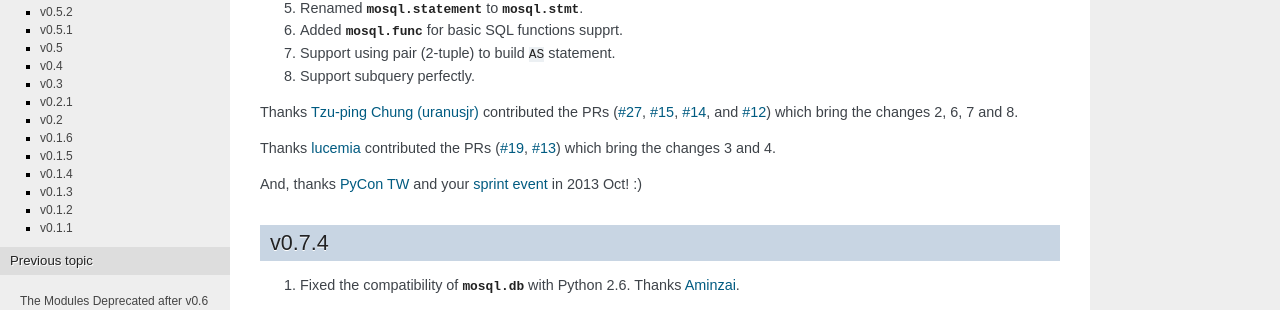
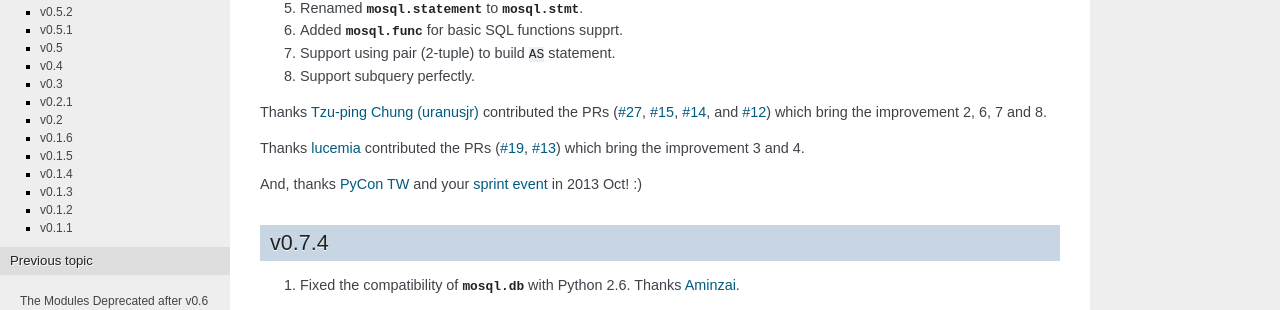
Before and after one commit to moskytw/mosql, a Sphinx documentation site: the page built from docs/changes.rst, in a window 1280 px wide and 900 px high. Shown: the part 267-577 px from the top of the window. Built offline with Sphinx 7.4.7, drawn with Linux system fonts in a browser that asks for light colours.

Commit message:
rewording again

```diff
--- a/docs/changes.rst
+++ b/docs/changes.rst
@@ -17,12 +17,13 @@ Thanks `Tzu-ping Chung (uranusjr) <https://github.com/uranusjr>`_ contributed
 the PRs (`#27 <https://github.com/moskytw/mosql/pull/27>`_,  `#15
 <https://github.com/moskytw/mosql/pull/15>`_, `#14
 <https://github.com/moskytw/mosql/pull/14>`_, and `#12
-<https://github.com/moskytw/mosql/pull/12>`_) which bring the changes 2, 6, 7
-and 8.
+<https://github.com/moskytw/mosql/pull/12>`_) which bring the improvement 2, 6,
+7 and 8.
 
 Thanks `lucemia <https://github.com/lucemia>`_ contributed the PRs (`#19
 <https://github.com/moskytw/mosql/pull/19>`_, `#13
-<https://github.com/moskytw/mosql/pull/13>`_) which bring the changes 3 and 4.
+<https://github.com/moskytw/mosql/pull/13>`_) which bring the improvement 3 and
+4.
 
 And, thanks `PyCon TW <http://pycon.tw>`_ and your `sprint event
 <https://kktix.com/events/9691cb>`_ in 2013 Oct! :)
```
